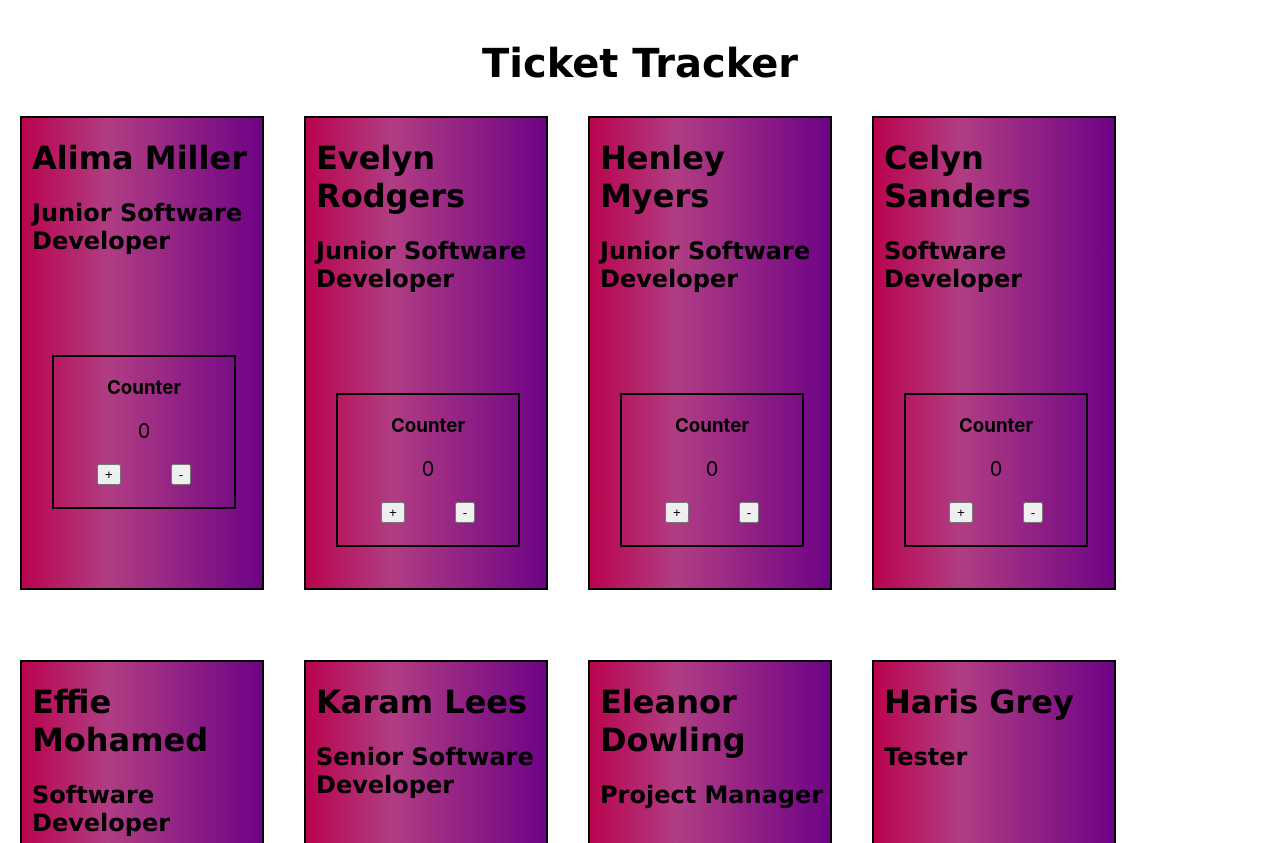
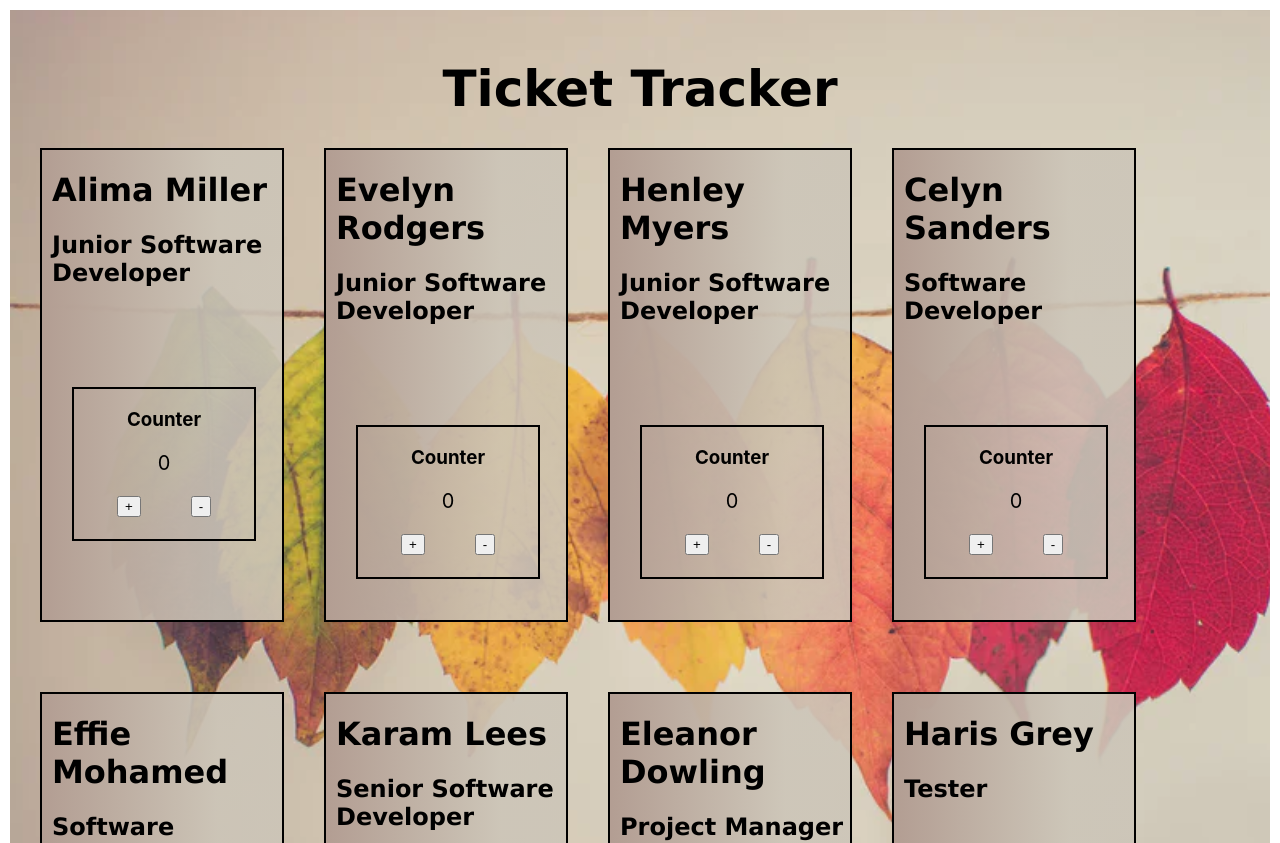
Before and after one commit to meesha94/ticket-tracker, a React (Create React App) app: page / in a window 1280 px wide. Shown: the top 843 px of the page. Built offline with nearby package versions, Linux system fonts and the light colour scheme.

Commit message:
added background image and color to cards

```diff
--- a/src/App.scss
+++ b/src/App.scss
@@ -1,4 +1,7 @@
 .app {
+  padding: 30px;
+  margin: 10px;
+  background-image: url("../src/assets/images/leaves.png");
+  background-size: 1450px 1000px;
 
-  padding: 20px;
 }
--- a/src/components/Heading/Heading.scss
+++ b/src/components/Heading/Heading.scss
@@ -1,7 +1,9 @@
 .heading {
-    text-align: center;
-    font-size: 40px;
-    font-weight: bold;
-    font-family: Verdana, Geneva, Tahoma, sans-serif;
-    padding-top: 20px;
+  text-align: center;
+  font-size: 50px;
+  font-weight: bold;
+  font-family: Verdana, Geneva, Tahoma, sans-serif;
+  padding-top: 20px;
+
+
 }
--- a/src/components/Main/Main.jsx
+++ b/src/components/Main/Main.jsx
@@ -1,26 +1,17 @@
-import React from 'react'
-import Ticketcard from '../Ticketcard/Ticketcard'
-//import Ticketcounter from '../Ticketcounter/Ticketcounter'
-import "./Main.scss"
-import team from '../../assets/data/data'
+import React from "react";
+import Ticketcard from "../Ticketcard/Ticketcard";
+import "./Main.scss";
+import team from "../../assets/data/data";
 const Main = () => {
+  const ticketCardJSX = team.map((member) => {
+    return (
+      <div className="member__card" key={member.id}>
+        <Ticketcard name={member.name} role={member.role} />
+      </div>
+    );
+  });
 
-    const ticketCardJSX = team.map((member)=>{
-        return (
-            <div className = "member"key={member.id}>
-            <Ticketcard name={member.name} role ={member.role}/>
-            </div>
-        )
-    })
+  return <div className="member__cards">{ticketCardJSX}</div>;
+};
 
-
-  return (
-    <div className='main'>
-       {ticketCardJSX}
-
-
-    </div>
-  )
-}
-
-export default Main
+export default Main;
--- a/src/components/Main/Main.scss
+++ b/src/components/Main/Main.scss
@@ -1,16 +1,17 @@
-.member {
+.member__card {
     margin-top: 30px;
     padding-bottom: 20px;
     padding-left: 10px;
     border: 2px solid black;
     width: 230px;
     height: 450px;
-    background: rgb(185,4,78);
-background: linear-gradient(90deg, rgba(185,4,78,1) 0%, rgba(153,4,94,0.773546918767507) 36%, rgba(110,3,134,1) 100%);
+    background: rgb(179,158,147);
+background: linear-gradient(90deg, rgba(179,158,147,1) 1%, rgba(204,197,184,0.8855917366946778) 73%);
+
 
 }
 
-.main {
+.member__cards {
     display: flex;
     flex-direction: row;
     flex-wrap: wrap;
--- a/src/components/Ticketcard/Ticketcard.jsx
+++ b/src/components/Ticketcard/Ticketcard.jsx
@@ -1,22 +1,19 @@
-import React from 'react'
-import "./Ticketcard.scss"
-import Ticketcounter from '../Ticketcounter/Ticketcounter';
-
+import React from "react";
+import "./Ticketcard.scss";
+import Ticketcounter from "../Ticketcounter/Ticketcounter";
 
 const Ticketcard = (props) => {
-const {name, role} = props;
-
+  const { name, role } = props;
 
   return (
     <>
-    <div className="information">
-        <h1 className='name' >{name}</h1>
-        <h2 className='role' >{role}</h2>
-    </div>
-    <Ticketcounter/>
+      <div className="information">
+        <h1 className="information__name">{name}</h1>
+        <h2 className="information__role">{role}</h2>
+      </div>
+      <Ticketcounter />
     </>
   );
 };
 
-
-export default Ticketcard
+export default Ticketcard;
--- a/src/components/Ticketcounter/Ticketcounter.jsx
+++ b/src/components/Ticketcounter/Ticketcounter.jsx
@@ -10,15 +10,15 @@ const Ticketcounter = () => {
   };
 
   const handleDecrement = () => {
-    if (counter > 0){
-    setCounter((count) => count - 1);
+    if (counter > 0) {
+      setCounter((count) => count - 1);
     }
   };
 
   return (
     <div className="counter">
       <h3 className="counter__title">Counter</h3>
-      <p className="counter__count">{counter}</p>
+      <p className="counter__display">{counter}</p>
       <section className="counter__buttons">
         <button className="counter__buttons-plus" onClick={handleIncrement}>
           +
--- a/src/components/Ticketcounter/Ticketcounter.scss
+++ b/src/components/Ticketcounter/Ticketcounter.scss
@@ -10,6 +10,6 @@
   margin-right: 50px;
 }
 
-.counter__count {
+.counter__display {
   font-size: 20px;
 }
```
Also changed, not shown: src/App.jsx (+5 -4 lines), src/assets/data/data.js (+11 -11 lines), src/components/Heading/Heading.jsx (+5 -7 lines), src/assets/images/leaves.png (added).
